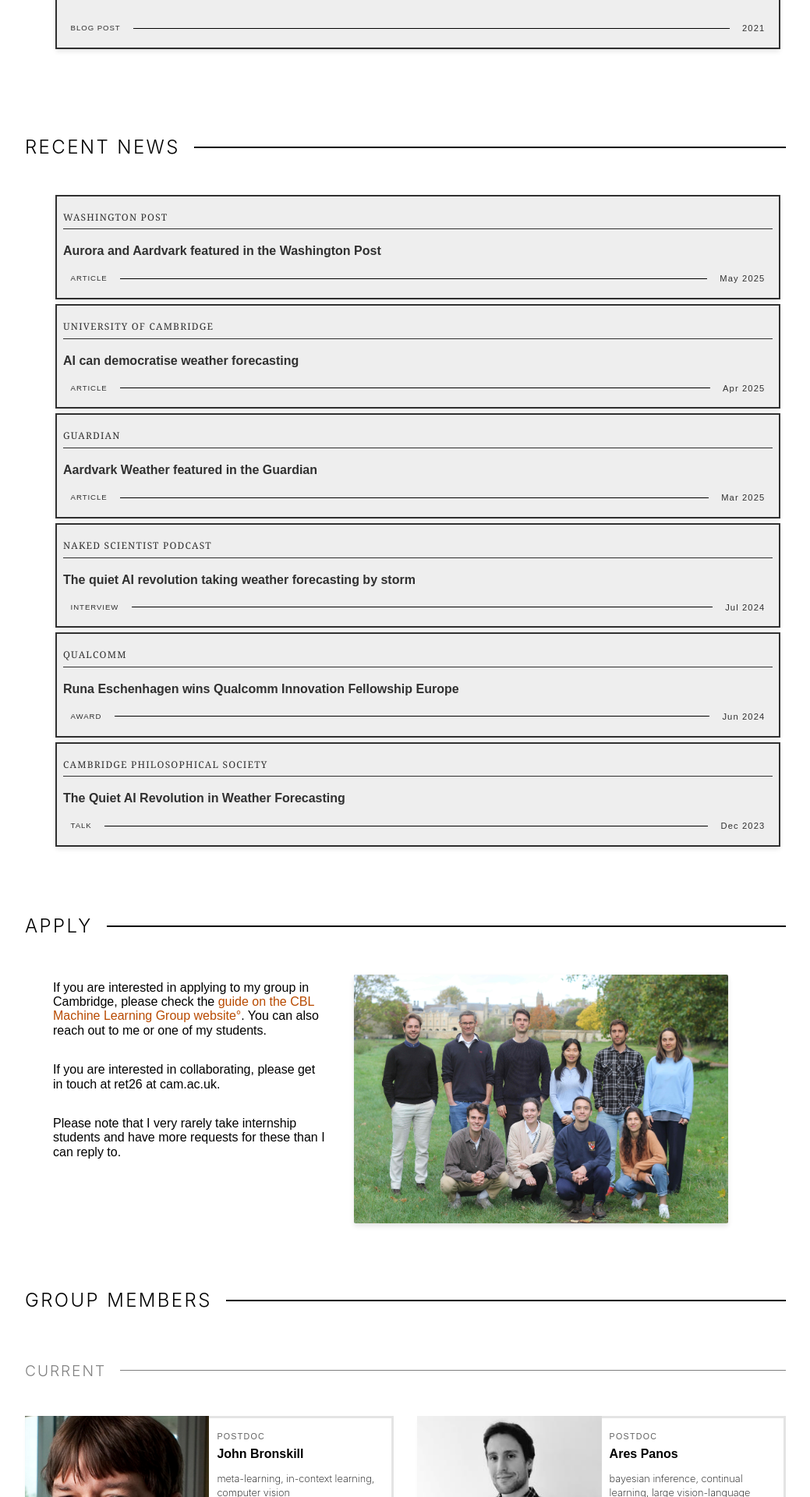
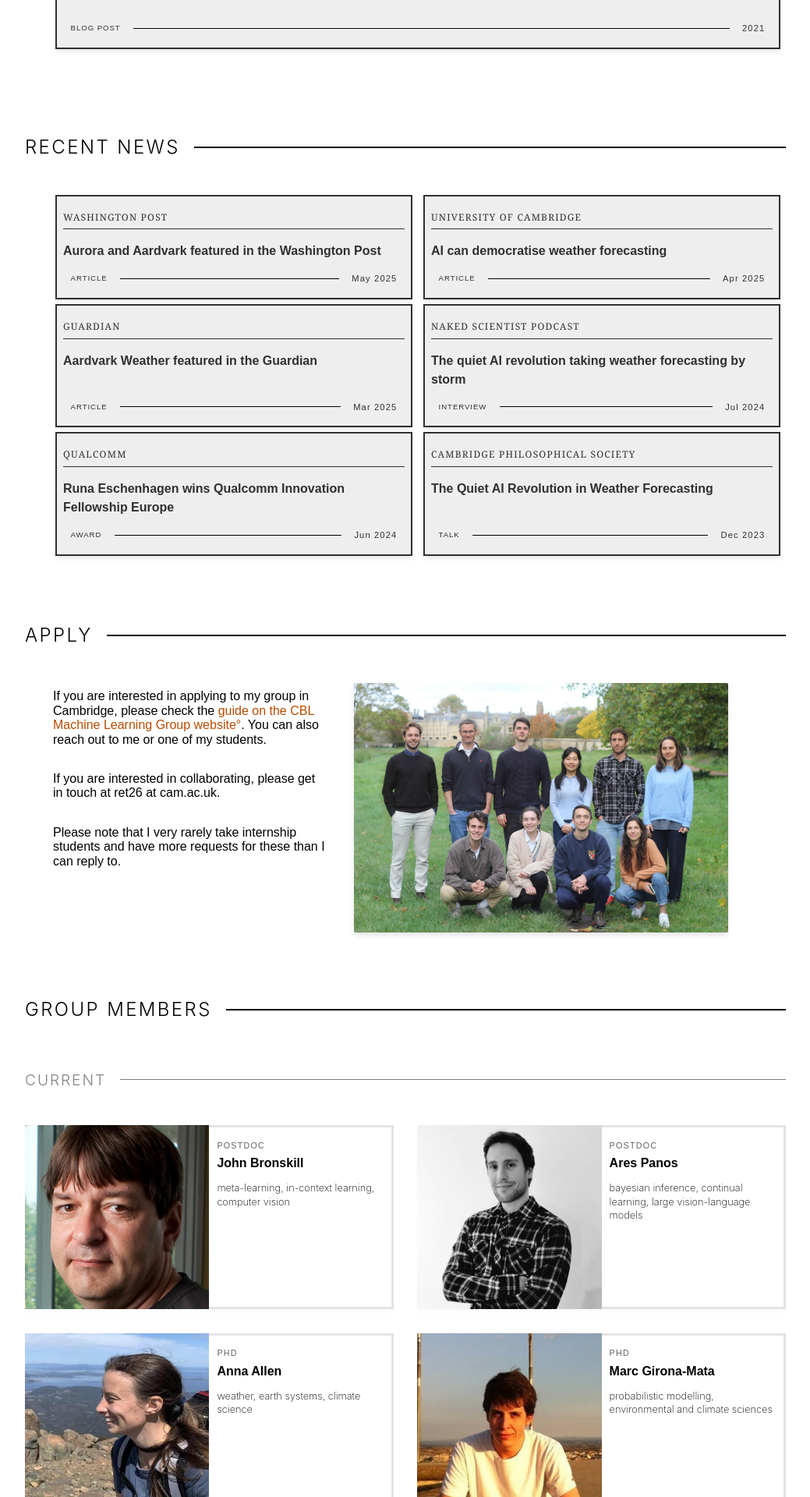
Before and after one commit to rich-turner-group/rich-turner-group.github.io, a Jekyll site: the page built from index.md, in a window 1280 px wide. Shown: the part 2901-4821 px from the top of the page at 78% size, without its empty margins (120-1159 px from the left). Built offline with Jekyll 4.4.1, drawn with Linux system fonts in a browser that asks for light colours.

Commit message:
Update news item layout for odd and even post counts
Refactor layout logic for news items based on post count.

```diff
--- a/_includes/news_item.html
+++ b/_includes/news_item.html
@@ -1,12 +1,22 @@
-{% if include.items_in_row == 2 %}
-<div class="w-100 w-50-l w-50-m ph2 pb2">
-{% elsif include.items_in_row == 3 %}
-<div class="w-100 w-third-l w-third-m ph2 pb2">
-{% elsif include.items_in_row == 4 %}
-<div class="w-100 w-25-l w-50-m ph2 pb2">
-{% else %}
-<div class="w-100 ph2 pb2">
-{% endif %}
+{%- assign size = include.num_posts -%}
+{%- assign size_is_odd = size | modulo: 2 -%}
+{%- assign last_three_threshold = size | minus: 3 -%}
+
+{%- if size_is_odd == 1 -%}
+  {% comment %} The slice has an ODD number of posts (1 or 3) {% endcomment %}
+  {%- if size == 1 -%}
+    <div class="w-100 ph2 pb2">
+  {%- else -%}
+    {%- if post_index >= last_three_threshold -%}
+      <div class="w-100 w-third-l w-third-m ph2 pb2">
+    {%- else -%}
+      <div class="w-100 w-50-l w-50-m ph2 pb2">
+    {%- endif -%}
+  {%- endif -%}
+{%- else -%}
+  {% comment %} The slice has an even number of posts (must be 2) {% endcomment %}
+  <div class="w-100 w-50-l w-50-m ph2 pb2">
+{%- endif -%}
     <a href="{{post.link}}" class="fl w-100 h-100 pa2 link dim outline ba black-80 bg-light-gray"
         style="box-shadow: 0 4px 6px rgba(0, 0, 0, 0.1);">
         <div class="flex flex-column" style="height: 100%;">
```
